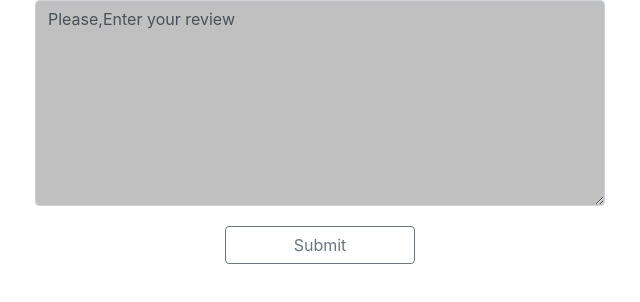
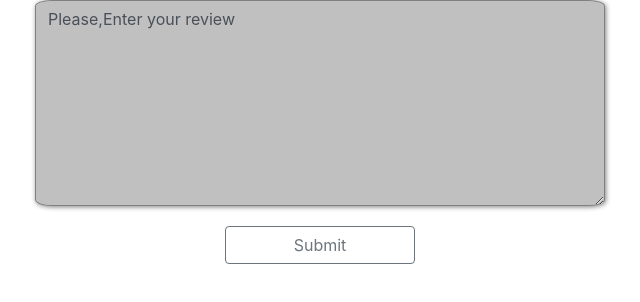
Before and after one commit to new-generation-of-devils/E-Commerce-, a plain HTML site: page GettingReview.html in a window 1280 px wide. Shown: the whole page, without its empty margins (320-960 px from the left). Drawn offline with Linux system fonts and the light colour scheme.

Commit message:
imporve border and colors

```diff
--- a/GettingReview.html
+++ b/GettingReview.html
@@ -18,7 +18,7 @@
      <div class="container">
        <div class="row">
          <div class="col-xs-3 col-sm-3 col-md-3 col-lg-3 col-xl-3"></div>
-         <textarea class="form-control col-xs-6 col-sm-6 col-md-6 col-lg-6 col-xl-6" aria-label="With textarea" rows="8">Please,Enter your review</textarea>
+         <textarea class="form-control col-xs-6 col-sm-6 col-md-6 col-lg-6 col-xl-6 t-c" aria-label="With textarea" rows="8">Please,Enter your review</textarea>
          <div class="col-xs-3 col-sm-3 col-md-3 col-lg-3 col-xl-3"></div>
          <div class="col-xs-5 col-sm-5 col-md-5 col-lg-5 col-xl-5"></div>
          <button type="button" class="btn btn-outline-secondary col-xs-2 col-sm-2 col-md-2 col-lg-2 col-xl-2">Submit</button>
--- a/css/style.css
+++ b/css/style.css
@@ -6,3 +6,8 @@
 {
   margin-top: 20px;
 }
+.t-c{
+  border-radius: 3%;
+  border: 1px gray solid ;
+  box-shadow: 1px 1px 5px gray;
+}
```
